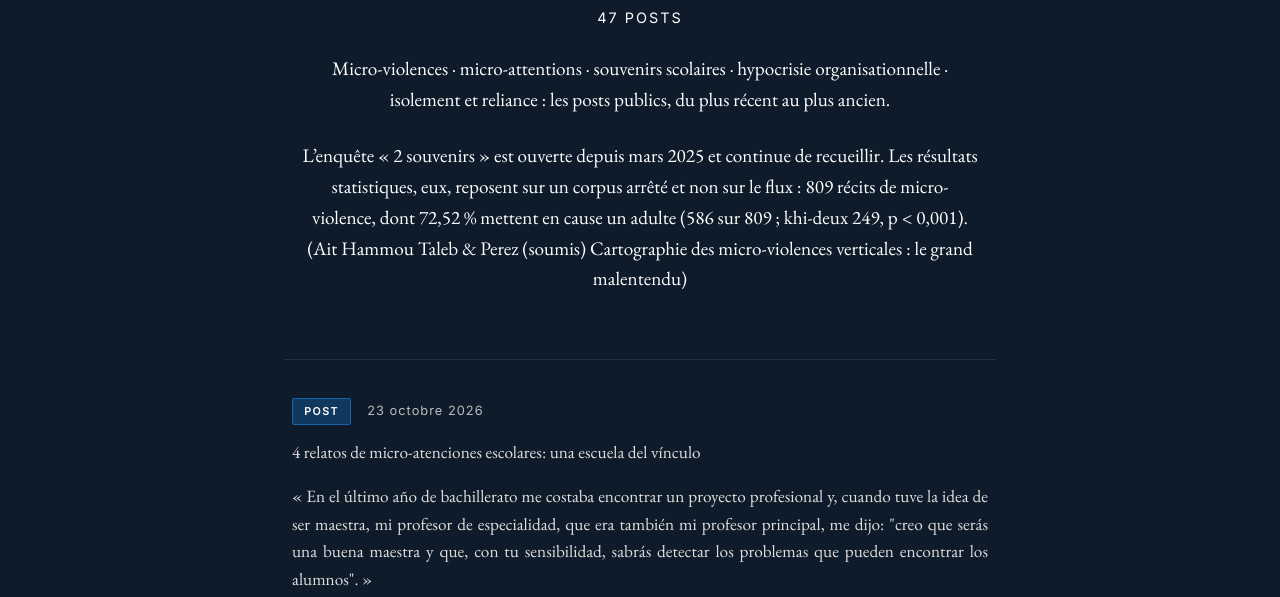
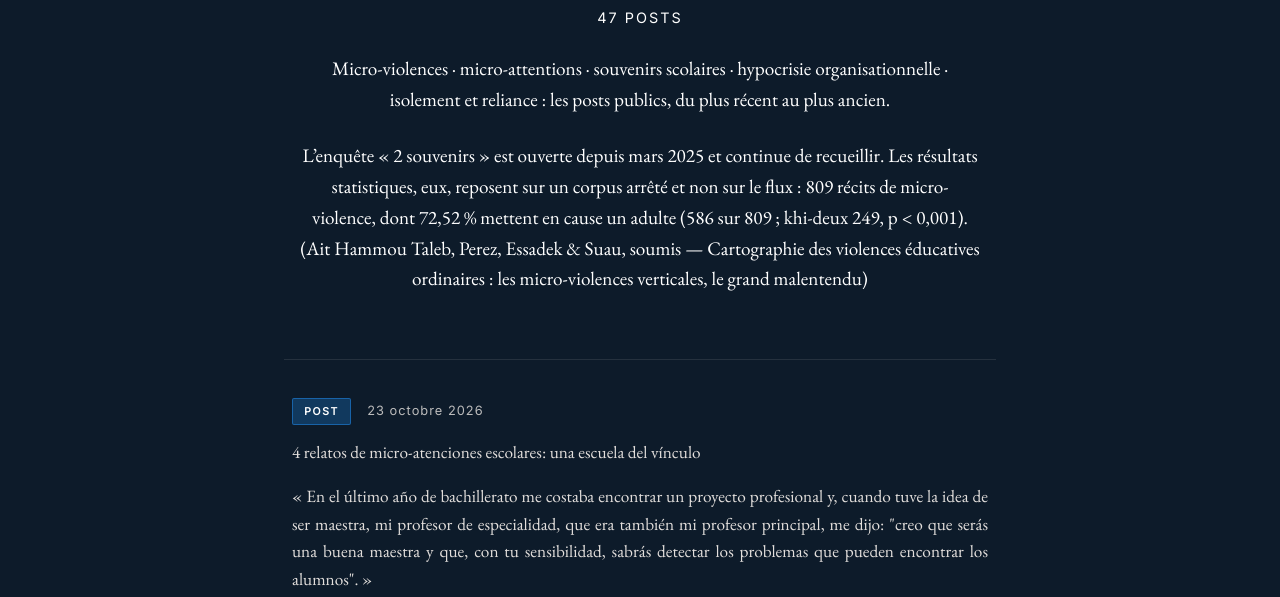
Before and after one commit to jmp1210/jmp1210.github.io, a plain HTML site: page posts-linkedin.html in a window 1280 px wide. Shown: the part 203-800 px from the top of the page. Drawn offline with nearby package versions, Linux system fonts and the light colour scheme.

Commit message:
Posts : reference complete de l'article (quatre signatures, titre exact)

```diff
--- a/posts-linkedin.html
+++ b/posts-linkedin.html
@@ -115,7 +115,7 @@ footer { text-align: center; padding: 3.5rem 2rem 3rem; border-top: 1px solid rg
   <h1>Les posts LinkedIn</h1>
   <div class="sous">47 posts</div>
   <p class="fil-accroche">Micro-violences &middot; micro-attentions &middot; souvenirs scolaires &middot; hypocrisie organisationnelle &middot; isolement et reliance : les posts publics, du plus r&eacute;cent au plus ancien.</p>
-    <p class="fil-accroche">L’enquête « 2 souvenirs » est ouverte depuis mars 2025 et continue de recueillir. Les résultats statistiques, eux, reposent sur un corpus arrêté et non sur le flux : 809 récits de micro-violence, dont 72,52 % mettent en cause un adulte (586 sur 809 ; khi-deux 249, p &lt; 0,001). (Ait Hammou Taleb &amp; Perez (soumis) Cartographie des micro-violences verticales : le grand malentendu)</p>
+    <p class="fil-accroche">L’enquête « 2 souvenirs » est ouverte depuis mars 2025 et continue de recueillir. Les résultats statistiques, eux, reposent sur un corpus arrêté et non sur le flux : 809 récits de micro-violence, dont 72,52 % mettent en cause un adulte (586 sur 809 ; khi-deux 249, p &lt; 0,001). (Ait Hammou Taleb, Perez, Essadek &amp; Suau, soumis — Cartographie des violences éducatives ordinaires : les micro-violences verticales, le grand malentendu)</p>
 </div>
 
 <main class="fil-liste">
```
